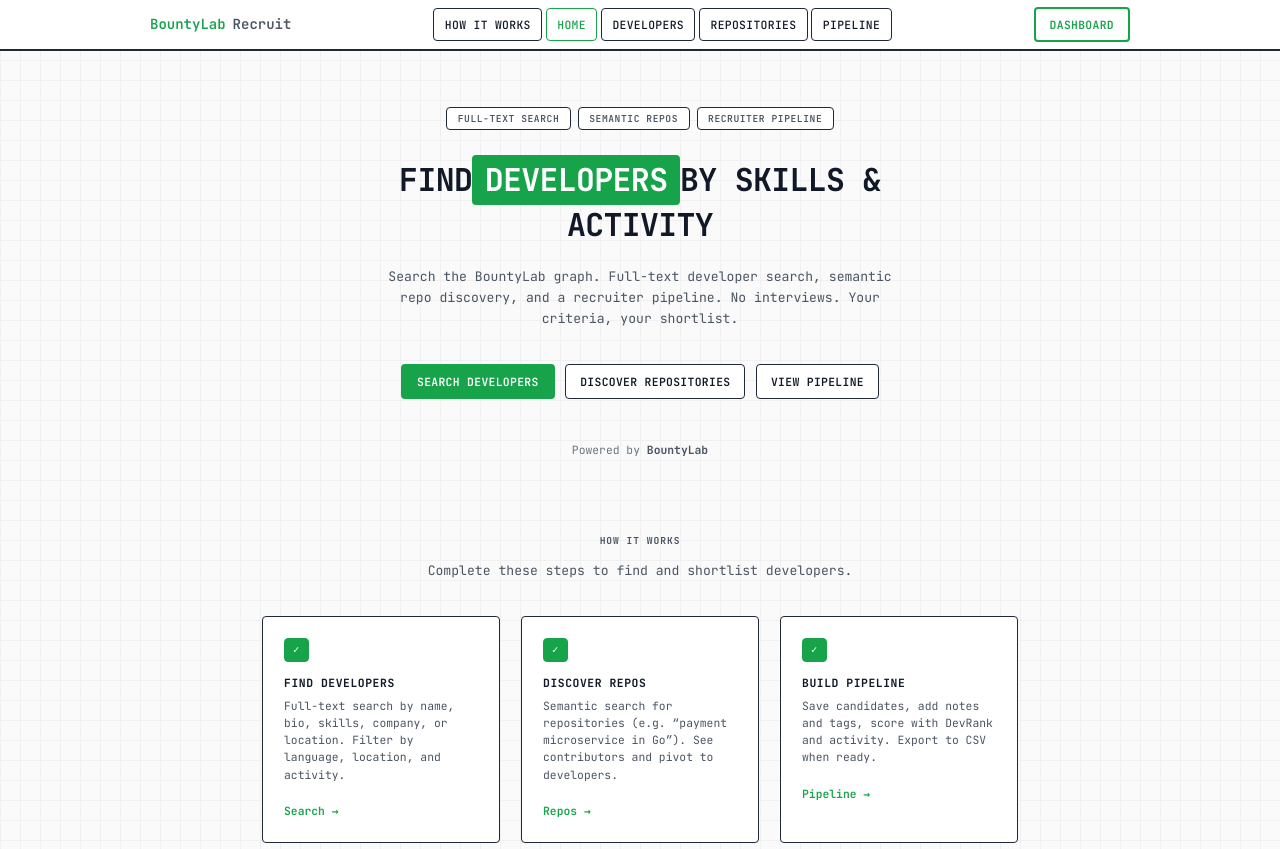
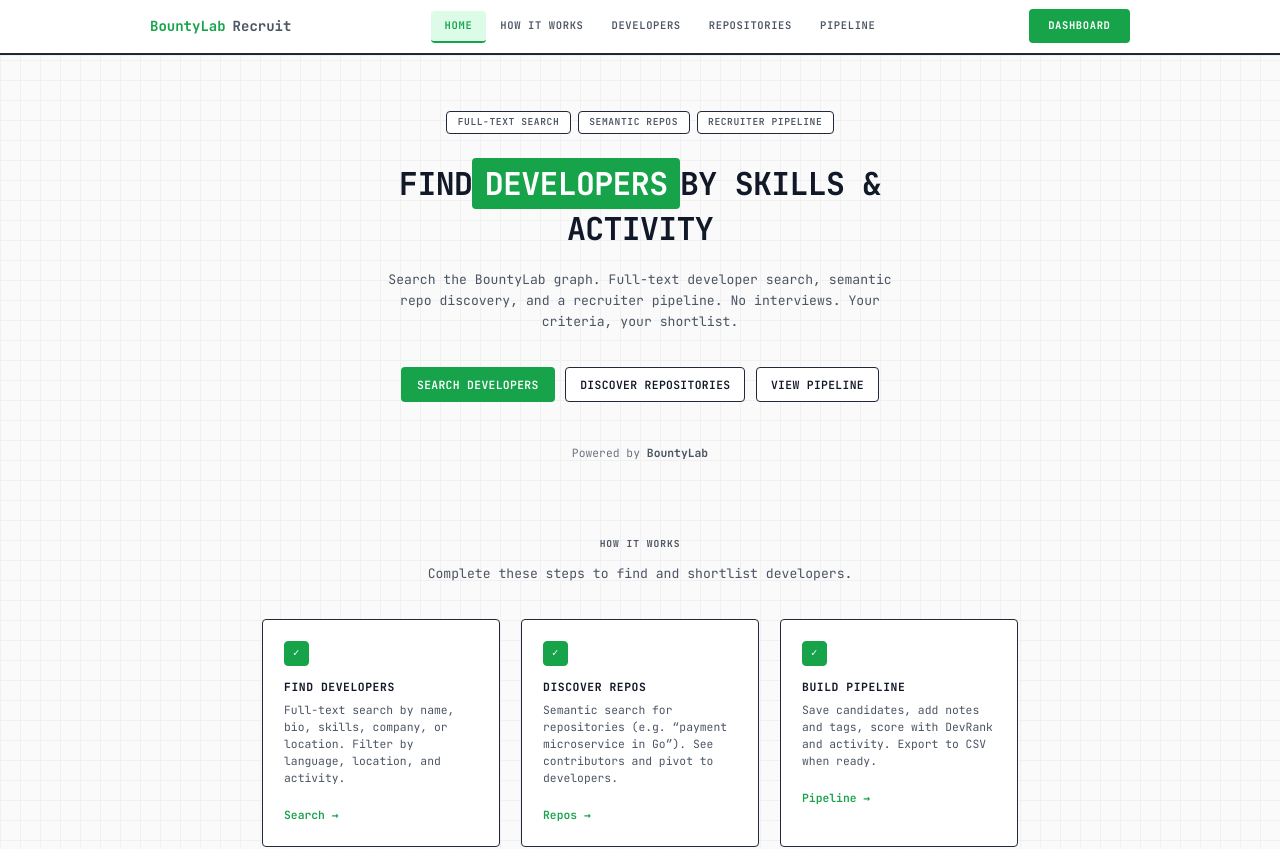
Before and after one commit to collinsmathinji/search-engine, a Next.js app: page / in a window 1280 px wide. Shown: the top 849 px of the page. Built offline with nearby package versions, Linux system fonts and the light colour scheme.

Commit message:
Enhance header component with improved styling and structure. Update navigation links to include 'How it works' and adjust active link detection. Refactor header layout for better accessibility and visual hierarchy.

```diff
--- a/app/globals.css
+++ b/app/globals.css
@@ -177,30 +177,35 @@ input, select, textarea {
   }
 }
 
-/* Header — BountyBot: green for active/CTA, black outline for secondary */
+/* Header — clear hierarchy: brand | nav (current page) | CTA */
 .header {
   position: sticky;
   top: 0;
   z-index: 50;
   background: var(--color-surface);
   border-bottom: 2px solid var(--color-border);
+  box-shadow: 0 1px 0 rgba(0, 0, 0, 0.04);
 }
 
 .header__inner {
   display: flex;
   align-items: center;
   justify-content: space-between;
-  height: 3.5rem;
+  gap: var(--space-6);
+  min-height: 3.75rem;
+  padding-top: var(--space-2);
+  padding-bottom: var(--space-2);
 }
 
 .header__brand {
   display: flex;
   align-items: center;
   gap: var(--space-2);
-  font-weight: 600;
+  font-weight: 700;
   font-size: 1rem;
   color: var(--color-text);
   text-decoration: none;
+  flex-shrink: 0;
 }
 
 .header__brand:hover {
@@ -212,23 +217,32 @@ input, select, textarea {
   color: var(--color-accent);
 }
 
+.header__brand-muted {
+  color: var(--color-text-muted);
+}
+
 .header__nav {
   display: flex;
   align-items: center;
-  gap: var(--space-1);
+  gap: 0;
+  flex: 1;
+  justify-content: center;
 }
 
 .header__link {
-  padding: var(--space-2) var(--space-3);
-  font-size: 0.8125rem;
-  font-weight: 500;
+  padding: var(--space-2) var(--space-4);
+  font-size: 0.75rem;
+  font-weight: 600;
   text-transform: uppercase;
-  letter-spacing: 0.03em;
-  color: var(--color-text);
+  letter-spacing: 0.06em;
+  color: var(--color-text-muted);
   text-decoration: none;
-  border: 1px solid var(--color-border);
-  background: var(--color-surface);
+  border: none;
+  border-bottom: 2px solid transparent;
+  background: transparent;
   border-radius: var(--radius);
+  margin-bottom: -2px;
+  transition: color 0.15s ease, background 0.15s ease, border-color 0.15s ease;
 }
 
 .header__link:hover {
@@ -238,9 +252,39 @@ input, select, textarea {
 }
 
 .header__link--active {
-  border-color: var(--color-accent);
   color: var(--color-accent);
-  background: var(--color-surface);
+  background: var(--color-accent-subtle);
+  border-bottom-color: var(--color-accent);
+}
+
+.header__actions {
+  display: flex;
+  align-items: center;
+  flex-shrink: 0;
+}
+
+.header__cta {
+  display: inline-flex;
+  align-items: center;
+  justify-content: center;
+  padding: var(--space-2) var(--space-5);
+  font-size: 0.75rem;
+  font-weight: 700;
+  text-transform: uppercase;
+  letter-spacing: 0.06em;
+  color: var(--color-surface);
+  background: var(--color-accent);
+  border: 2px solid var(--color-accent);
+  border-radius: var(--radius);
+  text-decoration: none;
+  transition: background 0.15s ease, border-color 0.15s ease;
+}
+
+.header__cta:hover {
+  background: var(--color-accent-hover);
+  border-color: var(--color-accent-hover);
+  color: var(--color-surface);
+  text-decoration: none;
 }
 
 /* Primary: green (BountyBot "Earn" = outline in header; solid in content) */
--- a/components/Header.tsx
+++ b/components/Header.tsx
@@ -5,6 +5,7 @@ import { usePathname } from 'next/navigation';
 
 const nav = [
   { href: '/', label: 'Home' },
+  { href: '/#how-it-works', label: 'How it works' },
   { href: '/developers', label: 'Developers' },
   { href: '/repos', label: 'Repositories' },
   { href: '/pipeline', label: 'Pipeline' },
@@ -13,26 +14,35 @@ const nav = [
 export function Header() {
   const pathname = usePathname();
   const isDevelopers = pathname.startsWith('/developers');
+  const isRepos = pathname.startsWith('/repos');
+  const isPipeline = pathname.startsWith('/pipeline');
+
+  const getIsActive = (href: string) => {
+    if (href === '/') return pathname === '/';
+    if (href === '/developers') return isDevelopers;
+    if (href === '/repos') return isRepos;
+    if (href === '/pipeline') return isPipeline;
+    if (href === '/#how-it-works') return false;
+    return pathname === href;
+  };
 
   return (
-    <header className="header">
+    <header className="header" role="banner">
       <div className="container header__inner">
-        <Link href="/" className="header__brand">
+        <Link href="/" className="header__brand" aria-label="BountyLab Recruit home">
           <span className="header__brand-accent">BountyLab</span>
-          <span className="text-muted">Recruit</span>
+          <span className="header__brand-muted">Recruit</span>
         </Link>
 
-        <nav className="header__nav">
-          <Link href="/#how-it-works" className="header__link">
-            How it works
-          </Link>
+        <nav className="header__nav" aria-label="Main navigation">
           {nav.map(({ href, label }) => {
-            const isActive = href === pathname || (href === '/developers' && isDevelopers);
+            const isActive = getIsActive(href);
             return (
               <Link
                 key={href}
                 href={href}
                 className={`header__link ${isActive ? 'header__link--active' : ''}`}
+                aria-current={isActive ? 'page' : undefined}
               >
                 {label}
               </Link>
@@ -40,9 +50,11 @@ export function Header() {
           })}
         </nav>
 
-        <Link href="/developers" className="btn btn--primary shrink-0">
-          Dashboard
-        </Link>
+        <div className="header__actions">
+          <Link href="/developers" className="header__cta">
+            Dashboard
+          </Link>
+        </div>
       </div>
     </header>
   );
```
